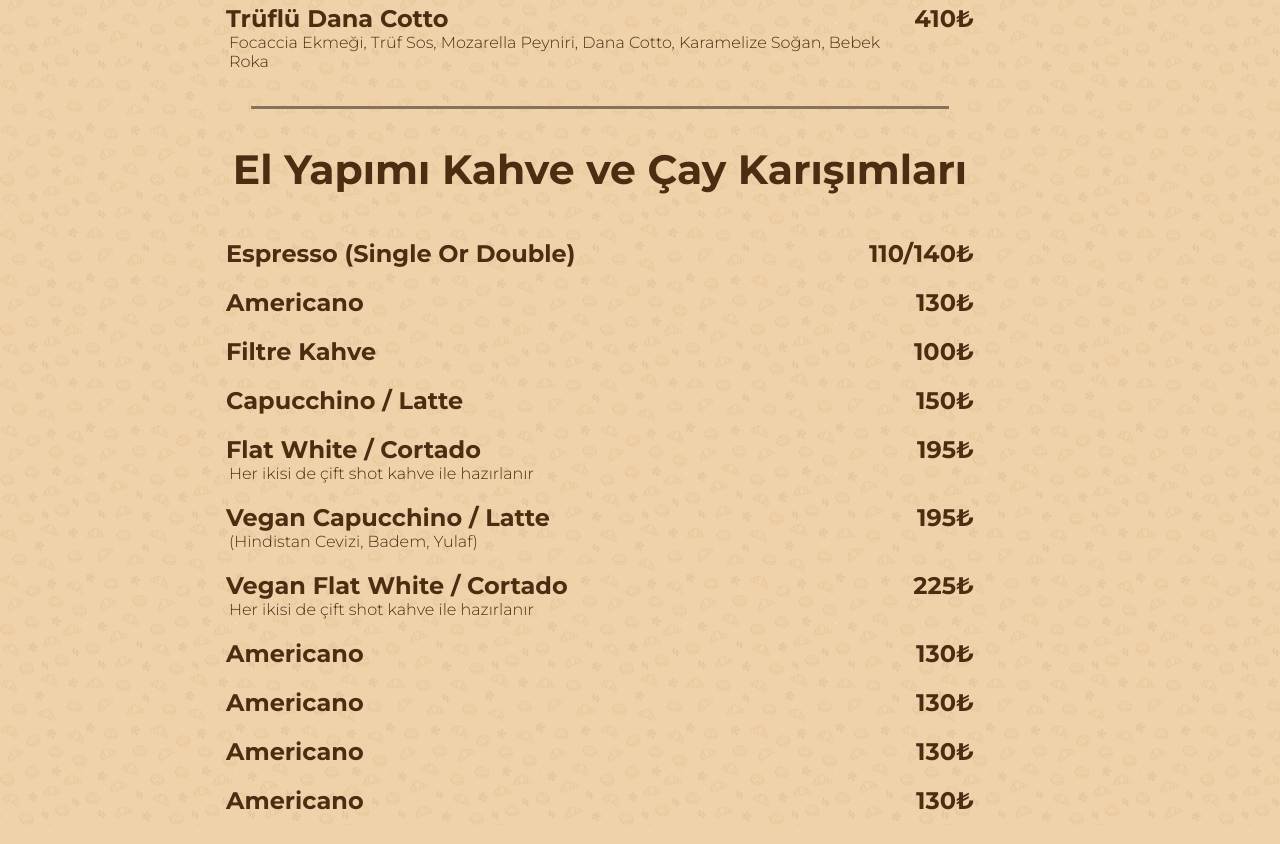
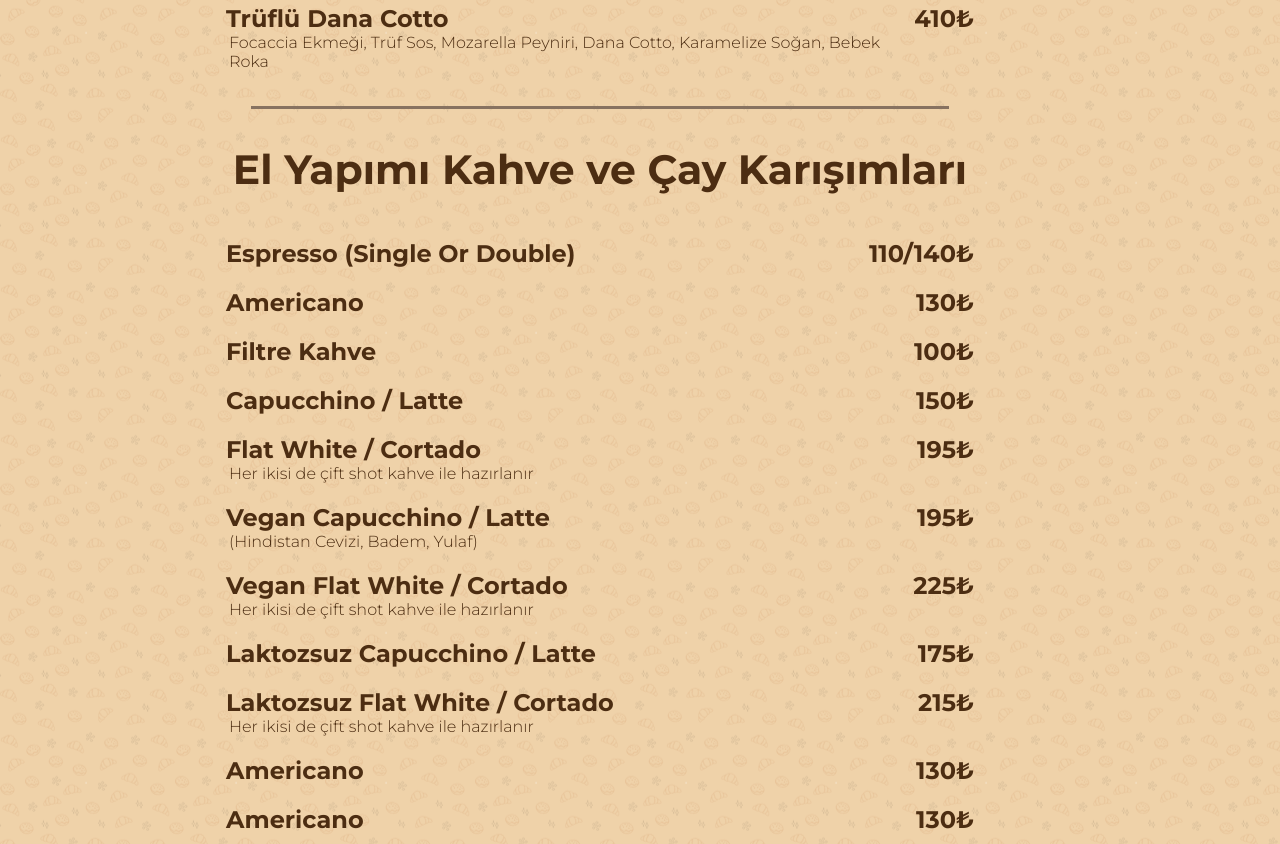
Before and after one commit to bakeandmore/bakeandmoretr, a plain HTML site: page index.html in a window 1280 px wide. Shown: the part 4843-5687 px from the top of the page. Drawn offline with Linux system fonts and the light colour scheme.

Commit message:
Update index.html

```diff
--- a/index.html
+++ b/index.html
@@ -409,17 +409,20 @@
         </div>
         <div class="price">225₺</div>
       </div>
-      <div class="urun" id="americano">
+      <div class="urun" id="lactoselattechino">
         <div class="content">
-          <div class="name">Americano</div>
+          <div class="name">Laktozsuz Capucchino / Latte</div>
         </div>
-        <div class="price">130₺</div>
+        <div class="price">175₺</div>
       </div>
-      <div class="urun" id="americano">
+      <div class="urun" id="lactoseflatcortado">
         <div class="content">
-          <div class="name">Americano</div>
+          <div class="name">Laktozsuz Flat White / Cortado</div>
+          <div class="desc">
+            Her ikisi de çift shot kahve ile hazırlanır
+          </div>
         </div>
-        <div class="price">130₺</div>
+        <div class="price">215₺</div>
       </div>
       <div class="urun" id="americano">
         <div class="content">
```
